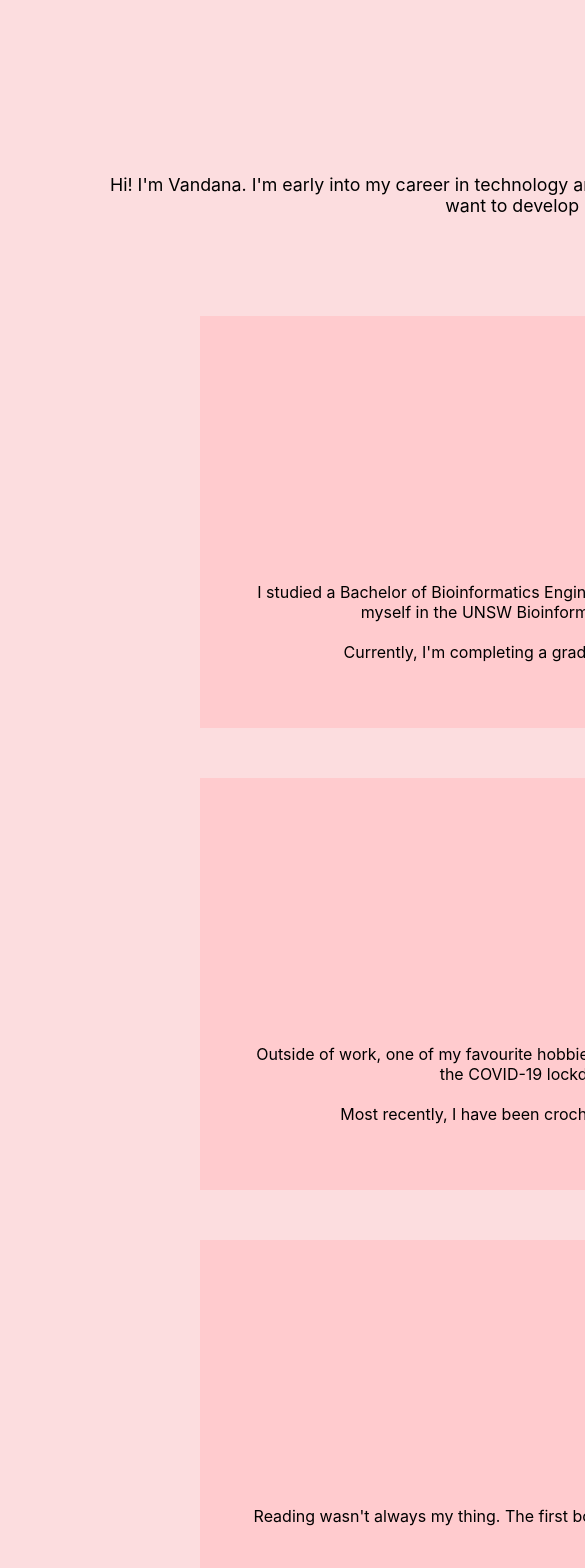
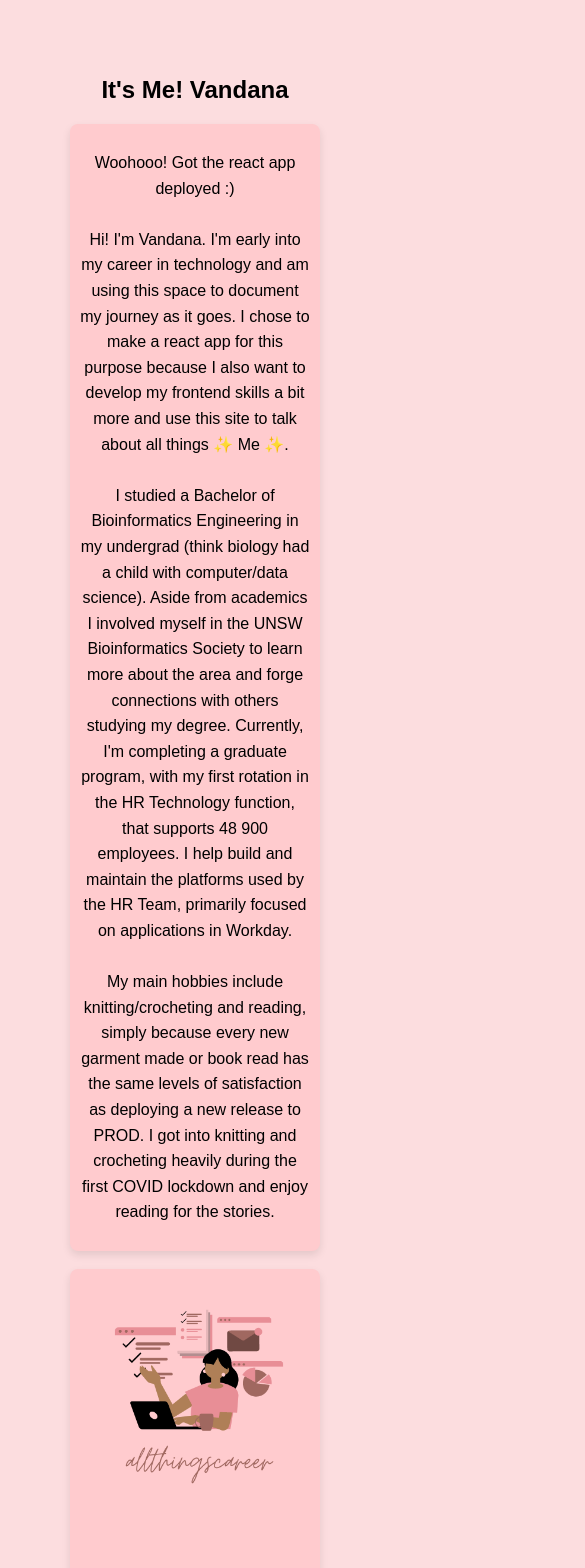
Before and after one commit to vandana1408/allthingsvandana, a React (Create React App) app: page / in a window 390 px wide. Shown: the top 1568 px of the page, 585 px wide, since content can reach past the window. Built offline with nearby package versions, Linux system fonts and the light colour scheme.

Commit message:
changed up home page again

```diff
--- a/src/App.css
+++ b/src/App.css
@@ -1,78 +1,77 @@
+body, html {
+  margin: 20px;
+  padding: 0;
+  font-family: Arial, sans-serif;
+  background-color: #fcdddf;
+}
+
 .App {
-  text-align: center;
-  background-color: #fcdddf;
-  min-width: 200vh;
-  min-height: 100vh;
   display: flex;
   flex-direction: column;
-  color:black;
-  margin: 0 auto;
+  align-items: center;
+  justify-content: center;
+  min-height: 100vh;
+  padding: 20px;
+}
+
+h1 {
+  font-size: 2.5em;
+  text-align: center;
+  margin-bottom: 20px;
 }
 
 .Incoming {
-  margin-left: 50px;
-  margin-right: 50px;
+  width: 100%;
+  background-color: #ffcbce;
+  padding: 20px;
+  border-radius: 8px;
+  box-shadow: 0px 4px 8px rgba(0, 0, 0, 0.1);
   text-align: center;
-  align-self: center;
 }
 
-/* .App-logo {
-  height: 40vmin;
-  pointer-events: none;
+
+p {
+  line-height: 1.6;
 }
 
-@media (prefers-reduced-motion: no-preference) {
-  .App-logo {
-    animation: App-logo-spin infinite 20s linear;
-  }
-} */
-
-.App-header {
-  align-items: center;
-  justify-content: center;
+img {
+  padding: 30px;
+  width: 280px;
+  height: 280px;
+  transition: transform 0.3s ease-in-out;
 }
 
-.TopSection {
-  font-size: calc(10px + 2vmin);
-  text-align: center;
-  align-self: center;
-  margin: 50px;
-  display:flex;
-  flex-direction: column;
+img:hover {
+  transform: scale(1.2);
 }
 
-.App-link {
-  color: #61dafb;
+/* Media Queries */
+@media (max-width: 768px) {
+  h1 {
+    font-size: 2em;
+  }
+
+  .Incoming {
+    padding: 15px;
+  }
+
+  img {
+    width: 250px;
+    height: 250px;
+  }
 }
 
-/* @media screen and (maxWidth=600px) {
+@media (max-width: 480px) {
+  h1 {
+    font-size: 1.5em;
+  }
+
   .Incoming {
-    width: 500px;
-    display: flex;
-    text-align: center;
-    align-self: center;
+    padding: 10px;
   }
-} */
-/* @keyframes App-logo-spin {
-  from {
-    transform: rotate(0deg);
-  }
-  to {
-    transform: rotate(360deg);
-  }
-} */
 
-.PrettyCards {
-  display: flex;
-  flex-direction: row;
-  align-items: center;
-  margin: 100px;
-}
-
-@media screen and (max-width: 600px) {
-  .PrettyCards {
-    display: flex;
-    flex-direction: column;
-    align-items: center;
+  img {
+    width: 175px;
+    height: 175px;
   }
 }
--- a/src/App.js
+++ b/src/App.js
@@ -1,6 +1,5 @@
 import React from 'react';
 import './App.css';
-import PrettyCard from './components/PrettyCard';
 import AllThingsCareer from './components/images/allthingscareer.png';
 import AllThingsYarn from './components/images/allthingsyarn.png';
 import AllThingsBooks from './components/images/allthingsbooks.png';
@@ -14,28 +13,23 @@ function App() {
         </h1>
         <div className="Incoming">
           <p>
-            <div className='TopSection' >
+
               Woohooo! Got the react app deployed :)
               <br />
               <br />
               Hi! I'm Vandana. I'm early into my career in technology and am using this space to document my journey as it goes. I chose to make a react app for this purpose because I also want to develop my frontend skills a bit more and use this site to talk about all things ✨ Me ✨.
-            </div>
-            <div className='PrettyCards'>
-              <PrettyCard image={AllThingsCareer}>
-                I studied a Bachelor of Bioinformatics Engineering in my undergrad (think biology had a child with computer/data science). Aside from academics I involved myself in the UNSW Bioinformatics Society to learn more about the area and forge connections with others studying my degree. <br/><br/>
-                Currently, I'm completing a graduate program, with my first rotation in the HR Technology function, that supports 48 900 employees.
-              </PrettyCard>
-              <PrettyCard image={AllThingsYarn}>
-                Outside of work, one of my favourite hobbies is knitting and crocheting. I learnt knitting when I was 7 years old but only really started making clothes during the COVID-19 lockdowns. Since then I've made sweaters, dresses, skirts and plenty of patchwork blankets. <br/><br/>
-                Most recently, I have been crocheting a hexagonally patched blanket for my mum so that she's warm while she does her cross-stitch.
-              </PrettyCard>
-              <PrettyCard image={AllThingsBooks}>
-                Reading wasn't always my thing. The first books I properly remember reading was the <i>Rainbow Magic Series</i> or <i>Harry Potter</i> in later primary years. But once again, COVID lockdowns gave me a lot of free time to read as well. <br/><br/>
-                The most recent book I've read is <i>Trust</i> by Hernan Diaz, set during early 1900s about Wall Streets hidden secrets.
-              </PrettyCard>
-            </div>
+              <br />
+              <br />
+              I studied a Bachelor of Bioinformatics Engineering in my undergrad (think biology had a child with computer/data science). Aside from academics I involved myself in the UNSW Bioinformatics Society to learn more about the area and forge connections with others studying my degree.
+              Currently, I'm completing a graduate program, with my first rotation in the HR Technology function, that supports 48 900 employees. I help build and maintain the platforms used by the HR Team, primarily focused on applications in Workday. <br/>
+              <br /> My main hobbies include knitting/crocheting and reading, simply because every new garment made or book read has the same levels of satisfaction as deploying a new release to PROD. I got into knitting and crocheting heavily during the first COVID lockdown and enjoy reading for the stories.
           </p>
-
+        </div>
+        <br />
+        <div className="Incoming">
+            <img src={AllThingsCareer} />
+            <img src={AllThingsYarn} />
+            <img src={AllThingsBooks} />
         </div>
 
     </body>
--- a/src/components/PrettyCard.css
+++ b/src/components/PrettyCard.css
@@ -1,6 +1,5 @@
 .PrettyCard {
     margin: 50px;
-    margin-top: 0;
     text-align: center;
     display: flex;
     flex-direction: column;
```
